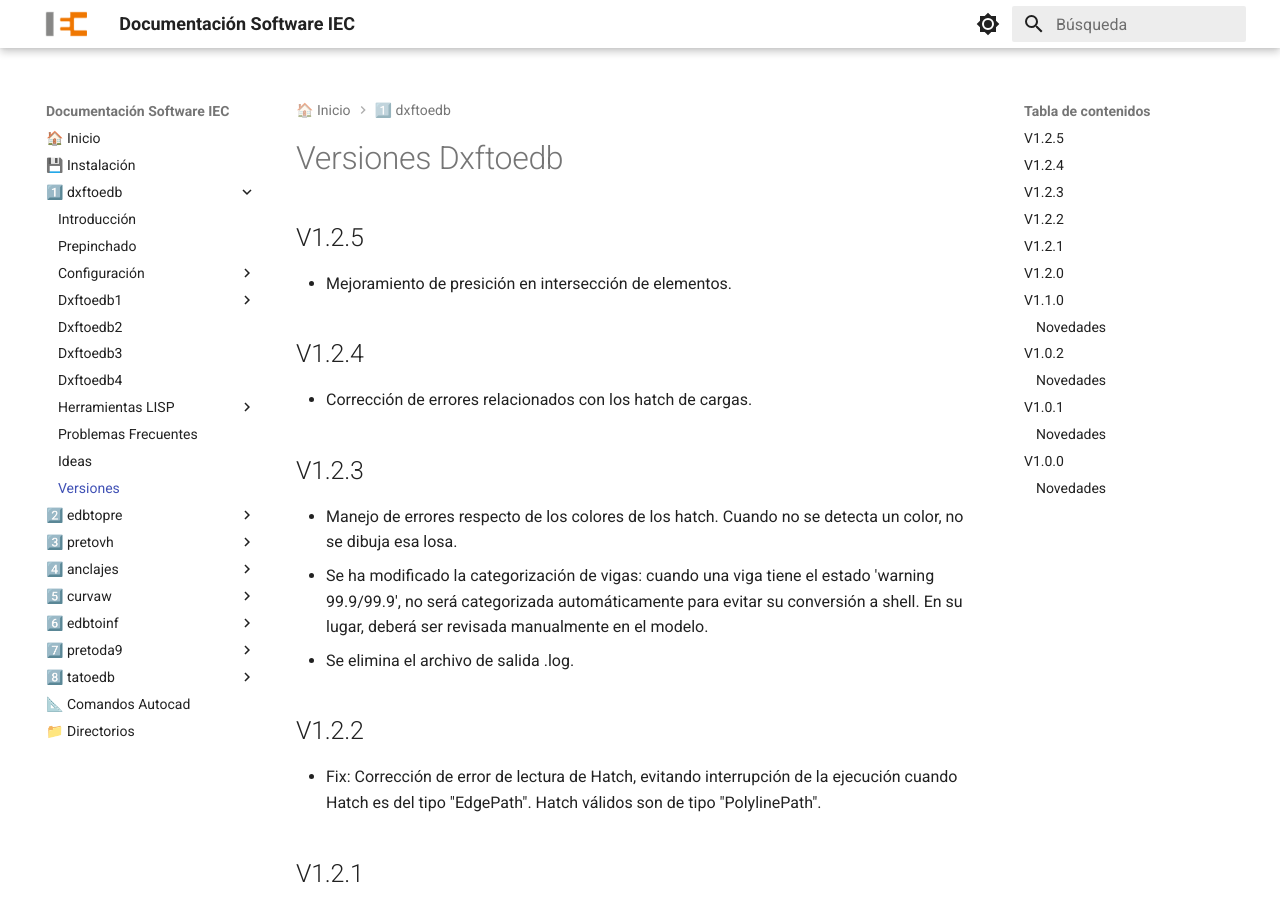
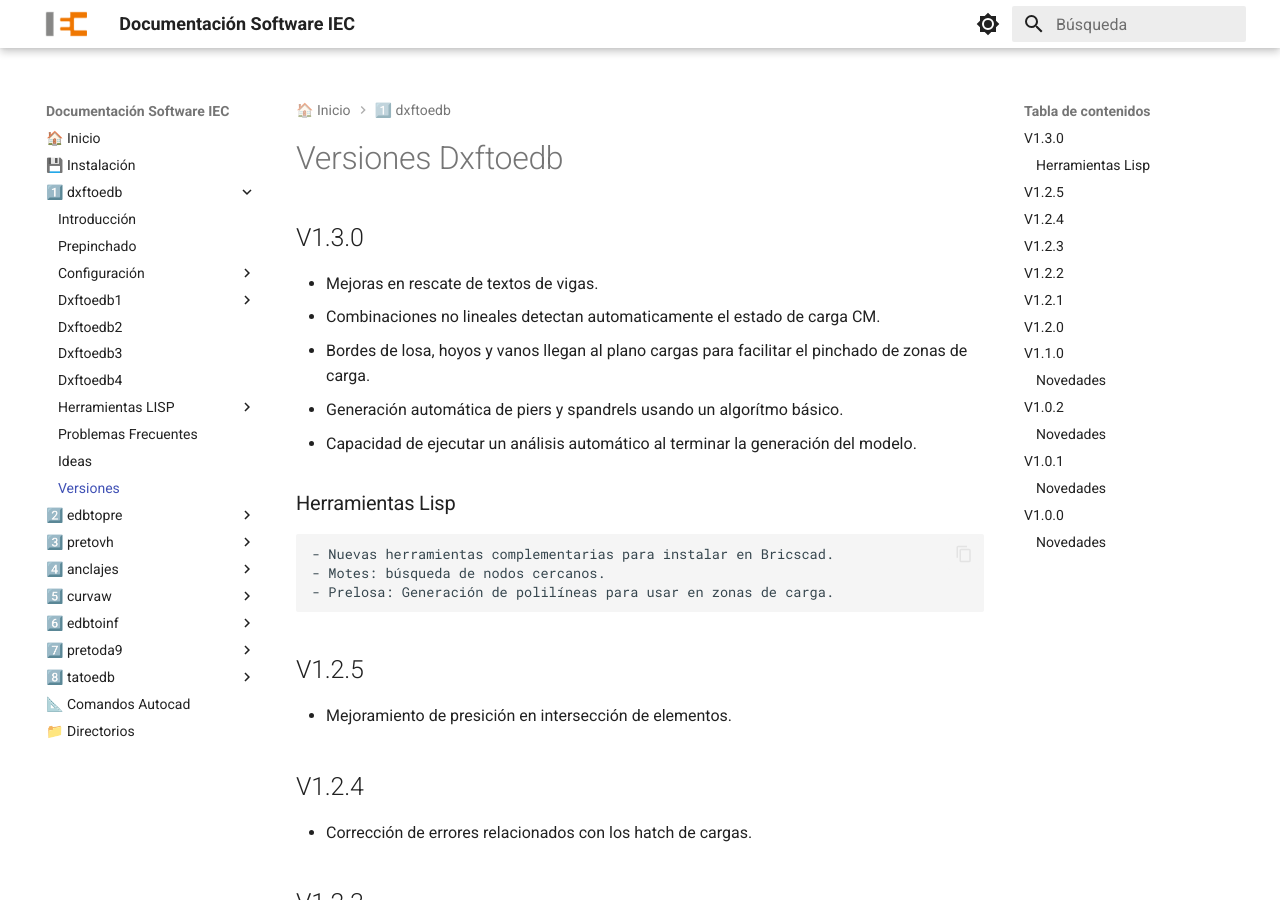
Before and after one commit to iec-ingenieria/documentacion, an MkDocs documentation site: the page built from docs/dxftoedb/versiones.md, in a window 1280 px wide and 900 px high. Built offline with MkDocs 1.6.1 and Material for MkDocs 9.7.7, drawn with Linux system fonts in a browser that asks for light colours.

Commit message:
dxftoedb: version 1.3.0

```diff
--- a/docs/dxftoedb/versiones.md
+++ b/docs/dxftoedb/versiones.md
@@ -1,4 +1,18 @@
 # Versiones Dxftoedb
+
+## V1.3.0
+
+  - Mejoras en rescate de textos de vigas.
+  - Combinaciones no lineales detectan automaticamente el estado de carga CM.
+  - Bordes de losa, hoyos y vanos llegan al plano cargas para facilitar el pinchado de zonas de carga.
+  - Generación automática de piers y spandrels usando un algorítmo básico.
+  - Capacidad de ejecutar un análisis automático al terminar la generación del modelo.
+
+### Herramientas Lisp
+
+    - Nuevas herramientas complementarias para instalar en Bricscad.
+    - Motes: búsqueda de nodos cercanos.
+    - Prelosa: Generación de polilíneas para usar en zonas de carga.
 
 ## V1.2.5
 
```
Also changed, not shown: docs/dxftoedb/configuracion_avanzada.md (+7 -0 lines).
